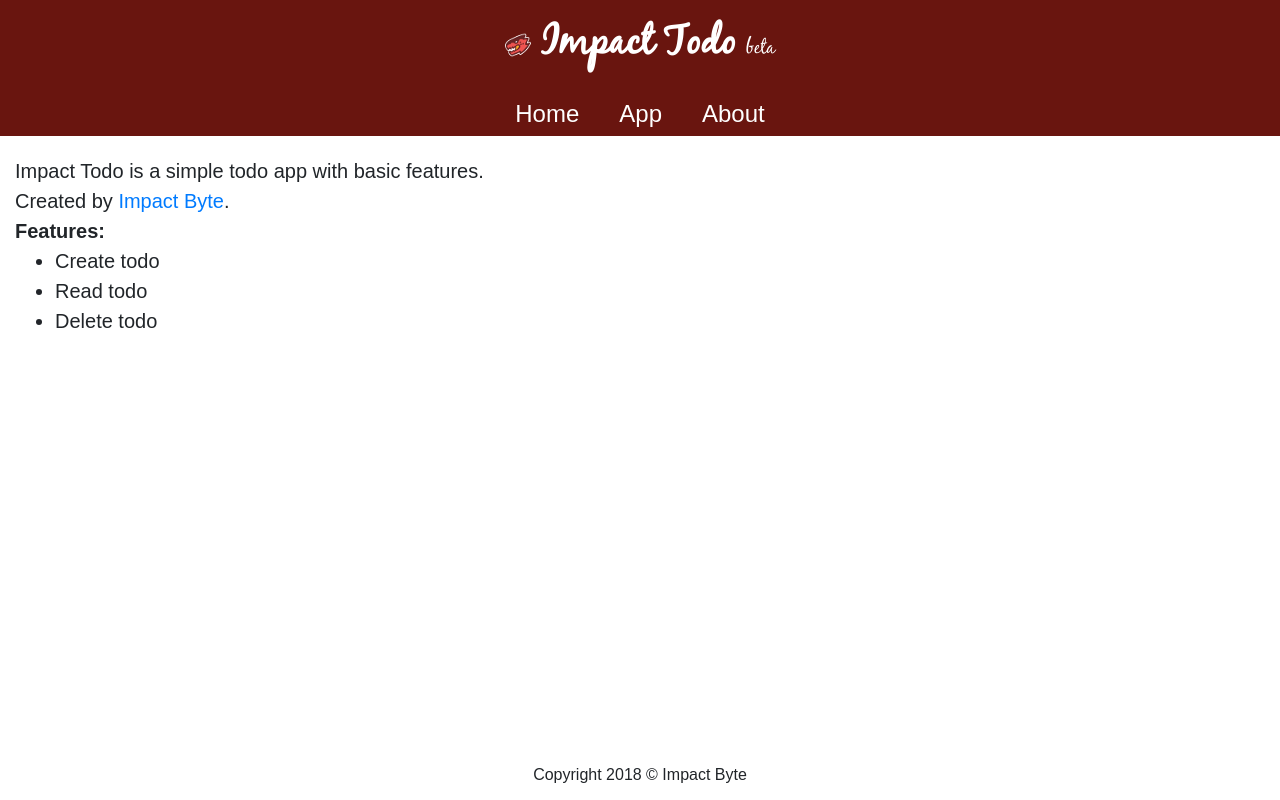
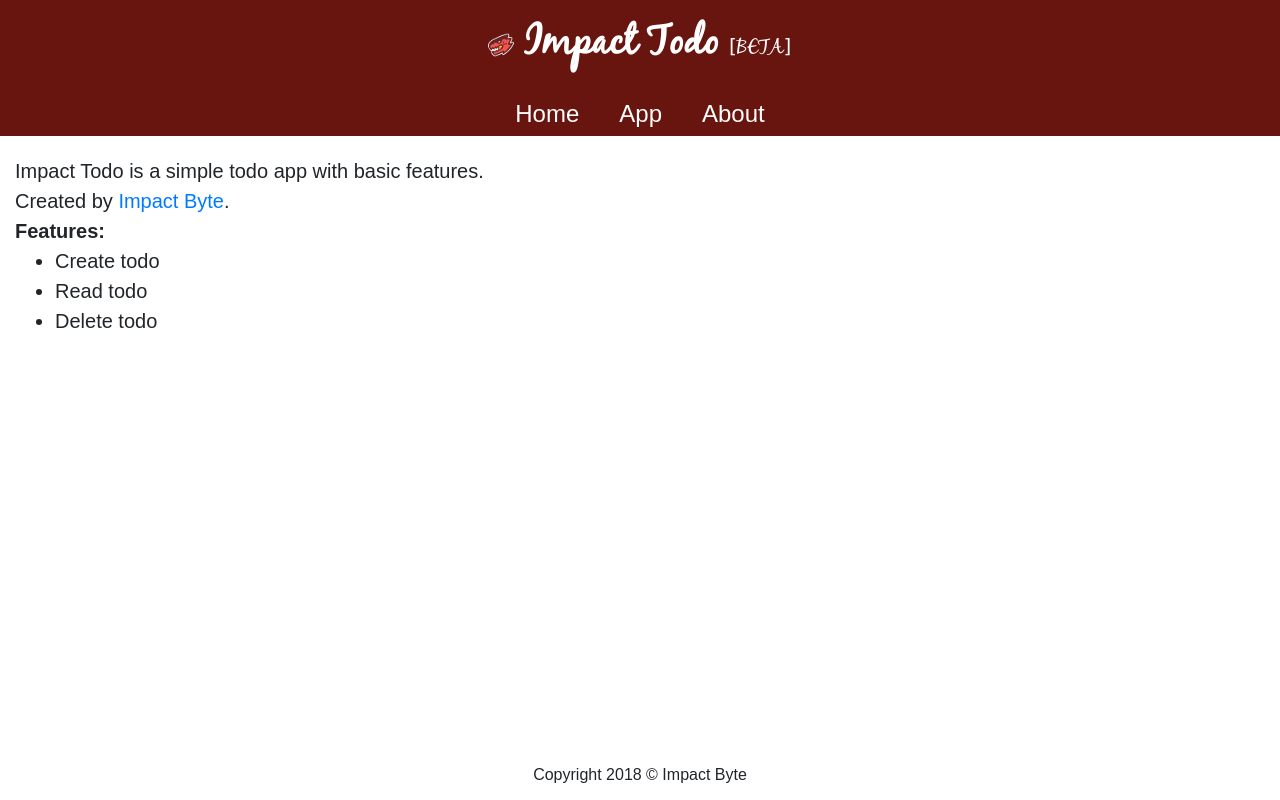
Before and after one commit to impactbyte-learn/impactodo-web, a plain HTML site: page about.html in a window 1280 px wide. Drawn offline with nearby package versions, Linux system fonts and the light colour scheme.

Commit message:
Revert "Change BETA text"
This reverts commit
e8a0ecb34252053030f90cd61a42fafef6e96aef
Awesome

```diff
--- a/about.html
+++ b/about.html
@@ -16,7 +16,7 @@
       <h1 id="title" class="huge animated tada">
         <img src="./assets/images/logo.png" alt="Logo">
         <span>Impact Todo</span>
-        <span class="small">beta</span>
+        <span class="small">[BETA]</span>
       </h1>
     </header>
 
```
Also changed, not shown: app.html (+1 -1 lines), index.html (+1 -1 lines).
